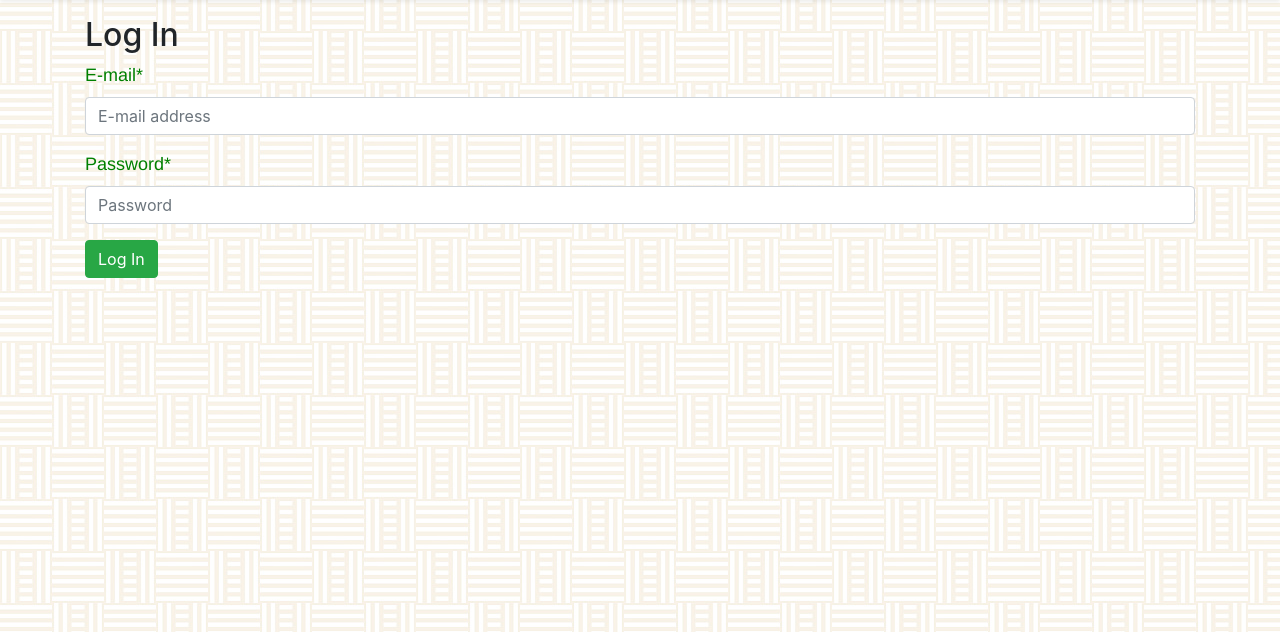
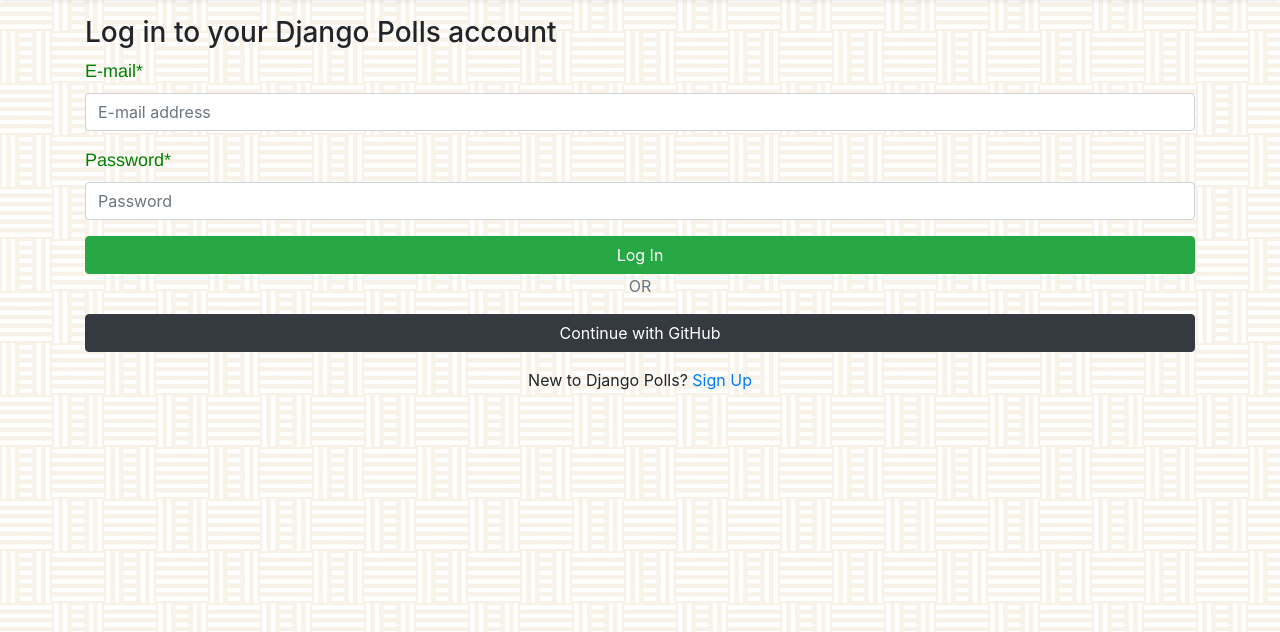
Before and after one commit to kevinbowen777/django-polls, a Django app: page /accounts/login/ in a window 1280 px wide. Shown: the part 73-705 px from the top of the page. Run offline with Django 4.2, Linux system fonts and the light colour scheme; parts of the project's set-up code (start-up, migrations or seed data) failed here and were passed over; some libraries are stand-ins or nearby versions.

Commit message:
Add sign in with GItHub button

```diff
--- a/templates/account/login.html
+++ b/templates/account/login.html
@@ -4,10 +4,16 @@
 {% block title %}Log In{% endblock title %}
 
 {% block content %}
-  <h2>Log In</h2>
+  <h3>Log in to your Django Polls account</h3>
   <form method="post">
     {% csrf_token %}
     {{ form|crispy }}
-    <button class="btn btn-success" type="submit">Log In</button>
+    <button class="btn btn-success btn-block" type="submit">Log In</button>
+    <p class="text-center text-muted">OR</p>
+    <button class="btn btn-dark btn-block" type="submit">Continue with GitHub</button>
   </form>
+  <p class="text-center mt-3">
+    New to Django Polls?
+    <a href={% url 'account_signup' %}">Sign Up</a>
+  </p>
 {% endblock content %}
```
